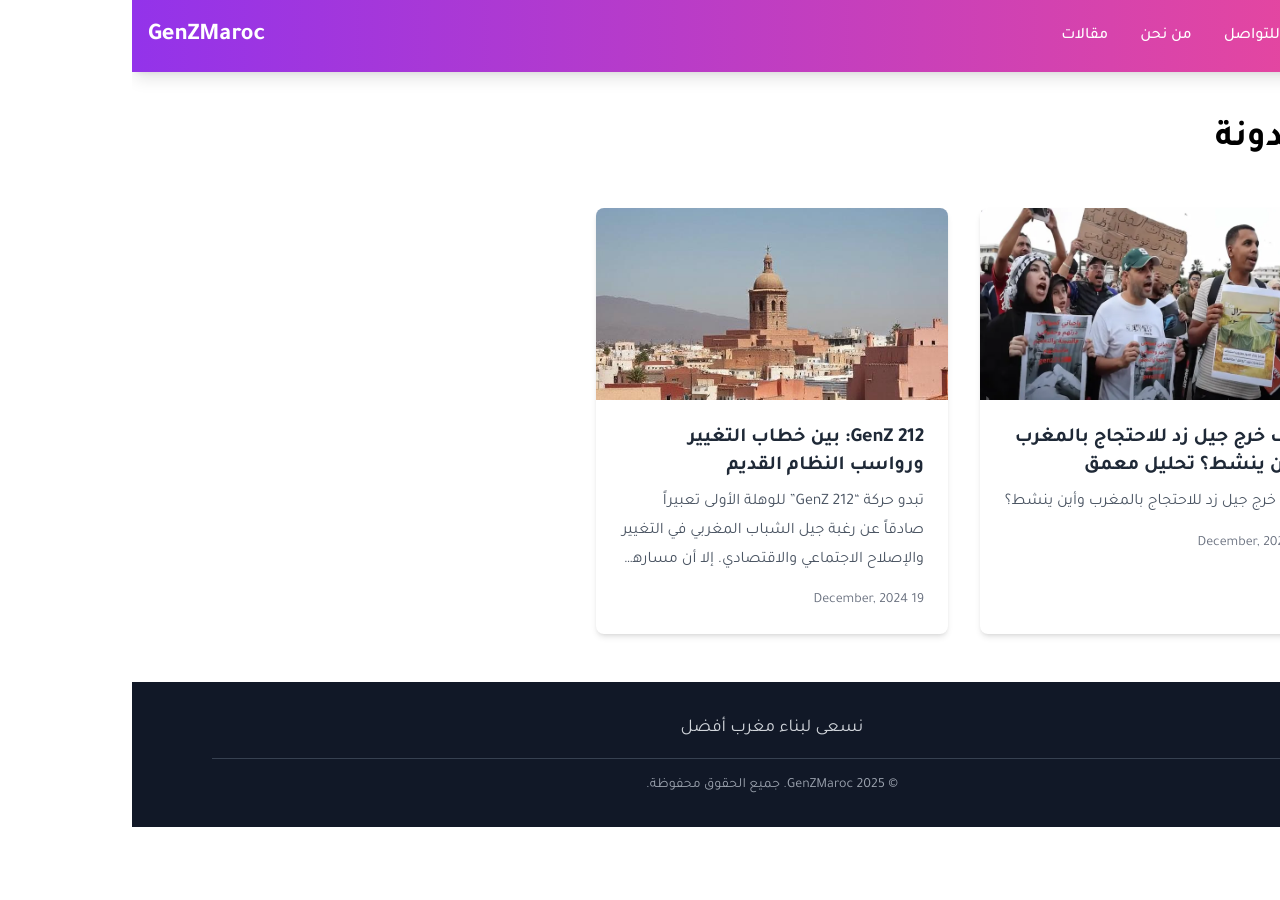
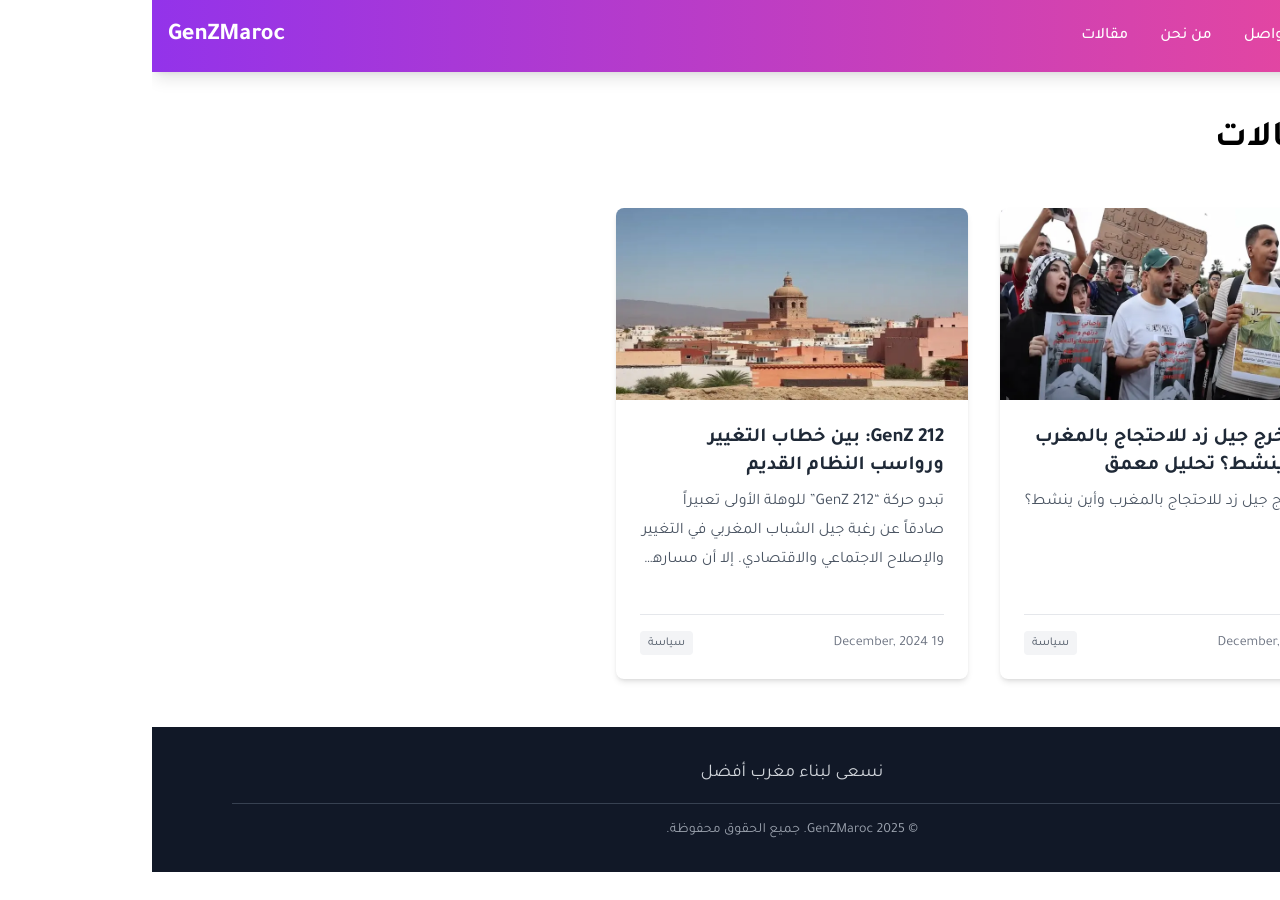
Before and after one commit to niqashx/genzmaroc, a Jekyll site: the page built from blog.md, in a window 1280 px wide. Built offline with Jekyll 4.4.1, drawn with Linux system fonts in a browser that asks for light colours.

Commit message:
new article and updating the article card

```diff
--- a/_includes/header.html
+++ b/_includes/header.html
@@ -13,7 +13,7 @@
     <div class="hidden md:flex space-x-8 items-center">
       <!-- Menu items in order from left to right -->
       <a href="/مقالات" class="hover:text-white/80 transition-colors duration-200 font-medium">مقالات</a>
-      <a href="/من_نحن" class="hover:text-white/80 transition-colors duration-200 font-medium">من نحن</a>
+      <a href="/من-نحن" class="hover:text-white/80 transition-colors duration-200 font-medium">من نحن</a>
       <a href="/للتواصل" class="hover:text-white/80 transition-colors duration-200 font-medium">للتواصل</a>
 
       <!-- Discord button on the far right -->
@@ -65,7 +65,7 @@
     class="md:hidden absolute left-4 right-4 mt-2 space-y-3 px-4 py-4 bg-gradient-to-r from-purple-600 to-pink-500 rounded-lg shadow-xl z-50 border border-white/20"
     style="direction: rtl; text-align: right;">
     <a href="/مقالات" @click="open = false" class="block py-3 px-4 hover:bg-white/10 rounded-lg transition-colors font-medium">مقالات</a>
-    <a href="/من_نحن" @click="open = false" class="block py-3 px-4 hover:bg-white/10 rounded-lg transition-colors font-medium">من نحن</a>
+    <a href="/من-نحن" @click="open = false" class="block py-3 px-4 hover:bg-white/10 rounded-lg transition-colors font-medium">من نحن</a>
     <a href="/للتواصل" @click="open = false" class="block py-3 px-4 hover:bg-white/10 rounded-lg transition-colors font-medium">للتواصل</a>
     <a
       href="https://discord.gg/genz25"
--- a/about.html
+++ b/about.html
@@ -2,7 +2,7 @@
 layout: default
 title: "من نحن"
 description: "جيل زد ماروك - المركز الرئيسي لمجتمعات الجيل زد المغربية. حرية التعبير المطلقة والمنصة الموحدة للسيرفرات المغربية."
-permalink: /من_نحن/
+permalink: /من-نحن/
 ---
 
 <section class="about-content max-w-3xl mx-auto px-4 py-8">
--- a/blog.md
+++ b/blog.md
@@ -1,37 +1,52 @@
 ---
 layout: default
-title: المدونة
+title: المقالات
 permalink: /مقالات/
 ---
 
-<div class="container mx-auto px-4 py-12 max-w-6xl rtl-content">
-  <h1 class="text-4xl font-bold mb-12 text-center md:text-right">المدونة</h1>
+<div class="container mx-auto px-4 py-12 max-w-6xl">
+  <h1 class="text-4xl font-bold mb-12 text-center md:text-right">المقالات</h1>
 
   <div class="grid grid-cols-1 md:grid-cols-2 lg:grid-cols-3 gap-8">
     {% for post in site.posts %}
-      <article class="bg-white rounded-lg shadow-md overflow-hidden hover:shadow-xl transition-shadow duration-300 text-right">
-        <a href="{{ post.url }}" class="block h-full">
+      <article class="bg-white rounded-lg shadow-md overflow-hidden hover:shadow-xl transition-shadow duration-300 rtl-content flex flex-col">
+        <!-- Link only for image and content -->
+        <a href="{{ post.url }}" class="block flex-grow">
           {% if post.image %}
-            <img
-              src="{{ post.image }}"
-              alt="{{ post.title }}"
-              loading="lazy"
-              width="400"
-              height="267"
-              class="w-full h-48 object-cover">
+            <picture>
+              <source srcset="{{ post.image | replace: '.jpg', '.webp' | replace: '.png', '.webp' }}" type="image/webp">
+              <img
+                src="{{ post.image }}"
+                alt="{{ post.title }}"
+                loading="lazy"
+                width="400"
+                height="267"
+                class="w-full h-48 object-cover">
+            </picture>
           {% endif %}
-          <div class="p-6">
-            <h2 class="text-xl font-semibold mb-2 text-gray-800 hover:text-blue-600 transition-colors text-right">
+          <div class="p-6 flex-grow">
+            <h2 class="text-xl font-semibold mb-2 text-gray-800 hover:text-blue-600 transition-colors">
               {{ post.title }}
             </h2>
-            <p class="text-gray-600 mb-4 line-clamp-3 text-right">
+            <p class="text-gray-600 mb-4 line-clamp-3">
               {{ post.excerpt | strip_html | truncatewords: 25 }}
             </p>
-            <time class="text-sm text-gray-500 block text-right">
+          </div>
+        </a>
+
+        <!-- Date and category section - NOT part of the link -->
+        <div class="mt-auto p-6 pt-0">
+          <div class="flex justify-between items-center border-t pt-4">
+            <time class="text-sm text-gray-500">
               {{ post.date | date: "%d %B, %Y" }}
             </time>
+            {% if post.categories %}
+              <span class="text-xs bg-gray-100 text-gray-600 px-2 py-1 rounded">
+                {{ post.categories[0] }}
+              </span>
+            {% endif %}
           </div>
-        </a>
+        </div>
       </article>
     {% endfor %}
   </div>
```
Also changed, not shown: _posts/2024-12-19-genz212-analysis.md (+20 -4 lines), _posts/2024-12-19-morocco-genz-protests-analysis.md (+3 -0 lines), assets/css/tailwind-output.css, assets/images/genz212-discord.jpg (deleted), assets/images/genz212-discord.webp (added).
